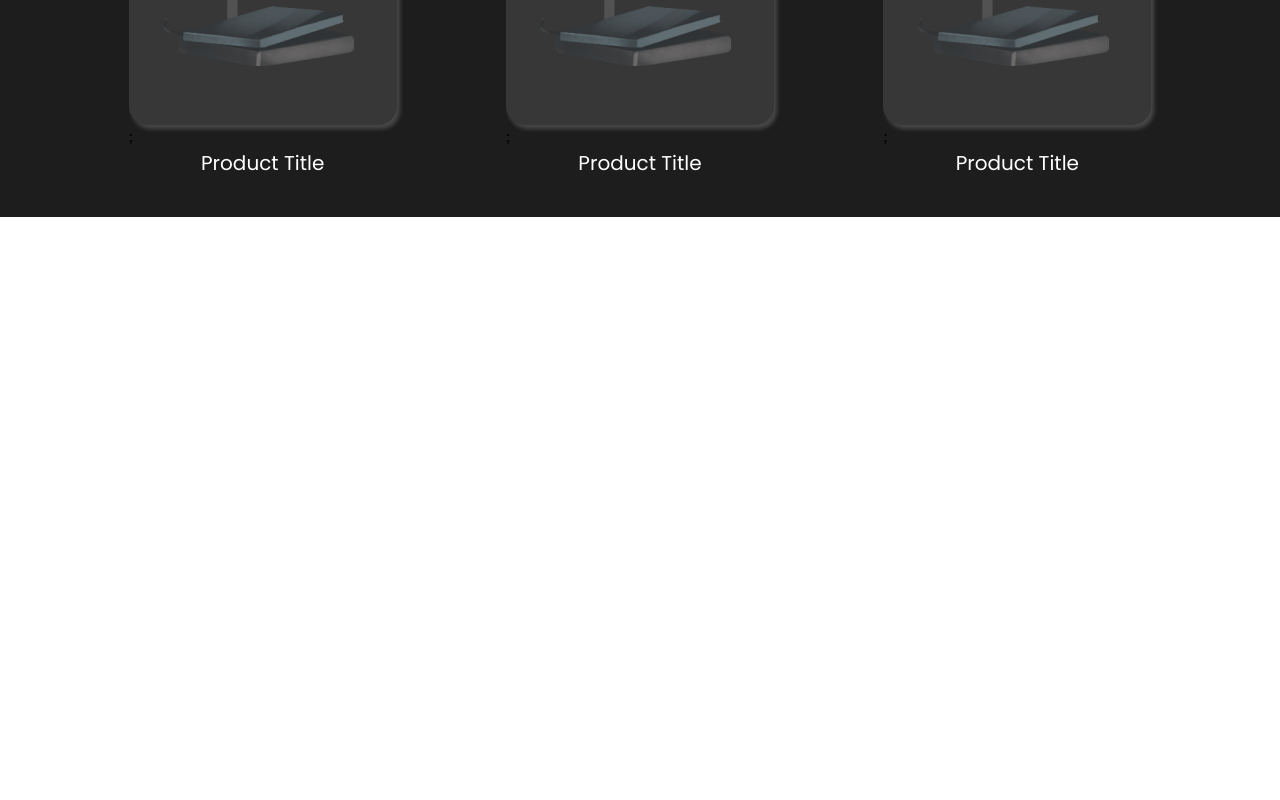
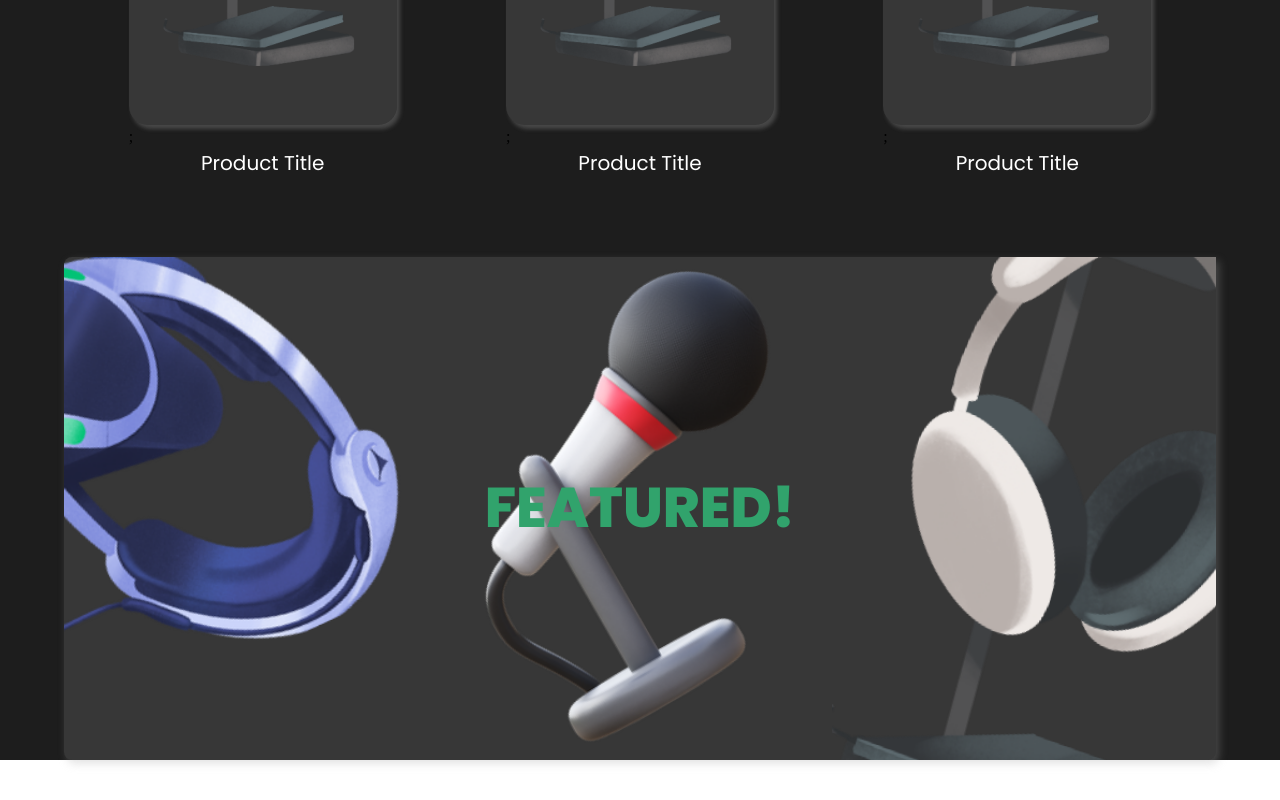
Before and after one commit to afaqalii/voxvista-ecommerceStore, a React (Vite) app: page / in a window 1280 px wide. Shown: the part 1478-2278 px from the top of the page. Before the commit the page ends 1695 px from the top, so only its background shows below. Built offline with nearby package versions, Linux system fonts and the light colour scheme; a web font is replaced by a local one.

Commit message:
code till featured section

```diff
--- /dev/null
+++ b/src/pages/Home/BestSellers/BestSellers.jsx
@@ -0,0 +1,12 @@
+import React from 'react'
+
+const BestSellers = () => {
+  return (
+    <div>
+        <h1>best sellers</h1>
+
+    </div>
+  )
+}
+
+export default BestSellers
--- /dev/null
+++ b/src/pages/Home/BestSellers/Card.jsx
@@ -0,0 +1,15 @@
+import React from 'react'
+
+const Card = ({card}) => {
+  return (
+    <div>
+        <span></span>
+        <img src={card?.img} alt={card?.title} />
+        <div>
+            <h1>{card?.title}</h1>
+        </div>
+    </div>
+  )
+}
+
+export default Card
--- /dev/null
+++ b/src/pages/Home/featured/Featured.jsx
@@ -0,0 +1,32 @@
+import React from "react";
+import blueheadset from "../../../assets/featuredblueHeadset.png";
+import mike from "../../../assets/featuredMike.png";
+import whiteheadset from "../../../assets/featuredHeadphone.png";
+
+const Featured = () => {
+  const customStyle = {
+    fill: "#E7E7E7",
+    filter: "drop-shadow(3px 4px 4px rgba(169, 169, 169, 0.31))",
+  };
+  return (
+    <div
+      style={customStyle}
+      className="container px-0 relative flex bg-darkGray rounded-lg my-10"
+    >
+      <h1 className="absolute left-1/2 top-1/2 translate-x-[-50%] translate-y-[-50%] uppercase text-green font-extrabold font-poppins text-center text-[56px]">
+        featured!
+      </h1>
+      <figure className="flex-1">
+        <img src={blueheadset} className="w-full object-cover h-full" alt="" />
+      </figure>
+      <figure className="flex-1">
+        <img src={mike} className="w-full h-full object-cover" alt="" />
+      </figure>
+      <figure className="flex-1">
+        <img src={whiteheadset} className="w-full object-cover h-full" alt="" />
+      </figure>
+    </div>
+  );
+};
+
+export default Featured;
--- a/src/pages/Home/index.jsx
+++ b/src/pages/Home/index.jsx
@@ -2,12 +2,14 @@ import React from 'react'
 import Header from './Header/Header'
 import "./home.css"
 import Products from './Products/Products'
+import Featured from './featured/Featured'
 
 const Home = () => {
   return (
     <div className='bg-darkBlack'>
         <Header/>
         <Products/>
+        <Featured/>
     </div>
   )
 }
--- a/tailwind.config.js
+++ b/tailwind.config.js
@@ -13,6 +13,7 @@ export default {
       colors: {
         green: "#31A36C",
         black: "#1E1E1E",
+        darkGray: "#373737",
         darkBlack: "#1D1D1D",
         white: "#FFFFFF",
         lightWhite: "#D9D9D9",
```
Also changed, not shown: 2 other files (tests, documents, lock files or other folders).
